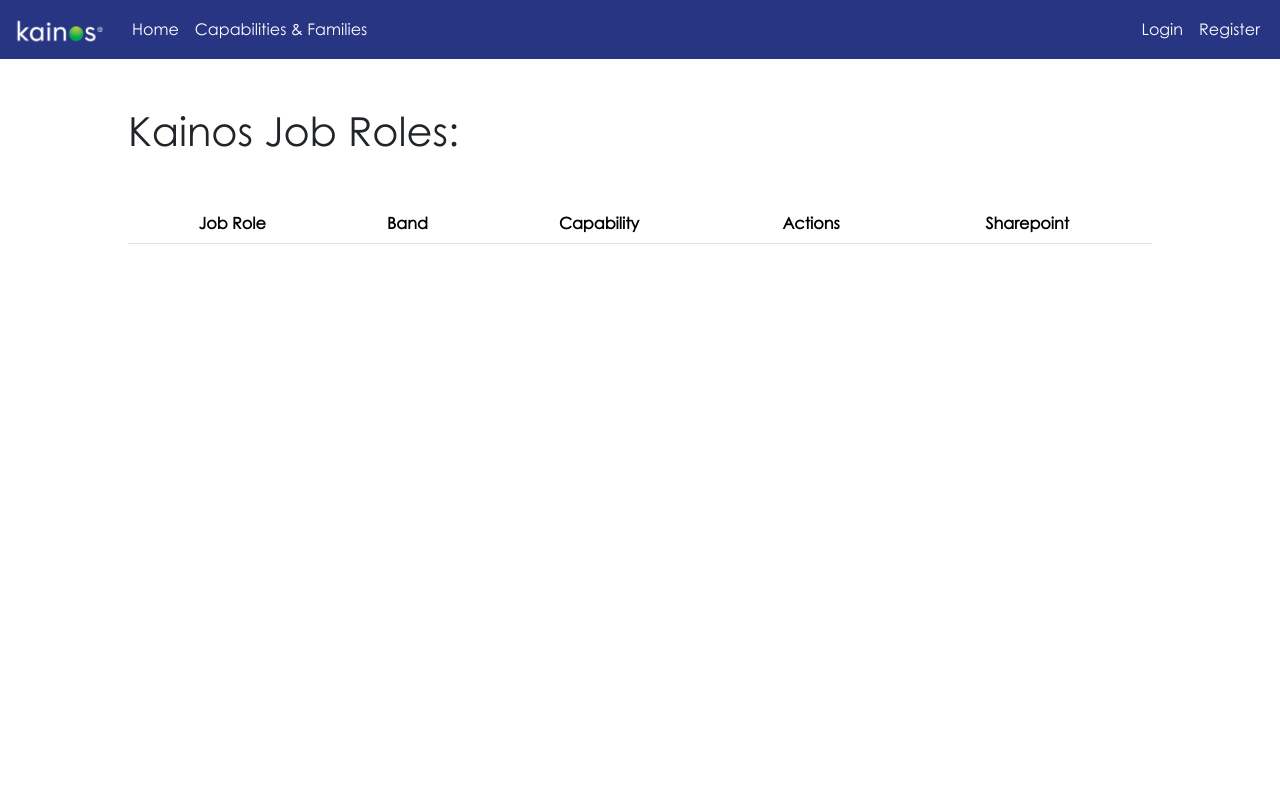
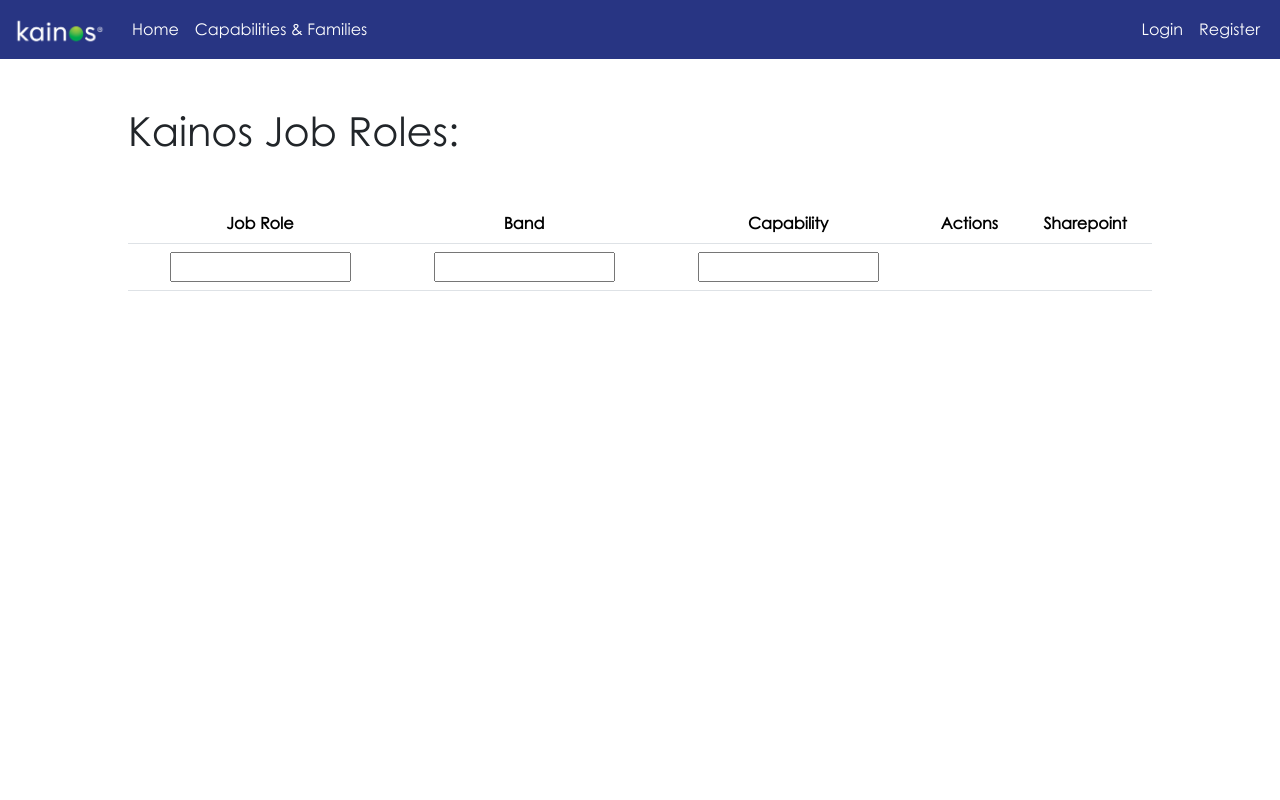
Before and after one commit to RemyKainos/sprint-team-2-front-end, a website: page src/views/ViewRoles.html in a window 1280 px wide. Shown: the top 800 px of the page. Drawn offline with nearby package versions, Linux system fonts and the light colour scheme; files that its build step writes are made by us from their sources.

Commit message:
added filtering row

```diff
--- a/package.json
+++ b/package.json
@@ -40,7 +40,6 @@
     "@types/nunjucks": "^3.2.3",
     "@types/selenium-webdriver": "^4.1.16",
     "@types/sinon": "^10.0.16",
-    "@types/supertest": "^2.0.12",
     "@typescript-eslint/eslint-plugin": "^5.0.0",
     "@typescript-eslint/parser": "^5.0.0",
     "axios": "^1.5.0",
@@ -57,7 +56,6 @@
     "rimraf": "^5.0.1",
     "selenium-webdriver": "^4.9.0",
     "sinon": "^16.0.0",
-    "supertest": "^6.3.3",
     "ts-node": "^10.9.1",
     "typescript": "5.1.6"
   },
--- a/src/views/ViewRoles.html
+++ b/src/views/ViewRoles.html
@@ -22,9 +22,16 @@
                     </tr>
                 </thead>
                 <tbody>
+                    <tr>
+                        <td class="text-center"><input type="text" id="roleNameFilter"></td>
+                        <td class="text-center"><input type="text" id="bandNameFilter"></td>
+                        <td class="text-center"><input type="text" id="capabilityNameFilter"></td>
+                        <td></td>
+                        <td></td>
+                    </tr>
                     {% for role in roles %}
                         <tr>
-                            <th scope="row">{{role.roleName}}</a></td>
+                            <td>{{role.roleName}}</a></th>
                             <td class="text-center">{{role.bandName}}</td>
                             <td class="text-center">{{role.capabilityName}}</td>
                             <td class="text-center">
```
